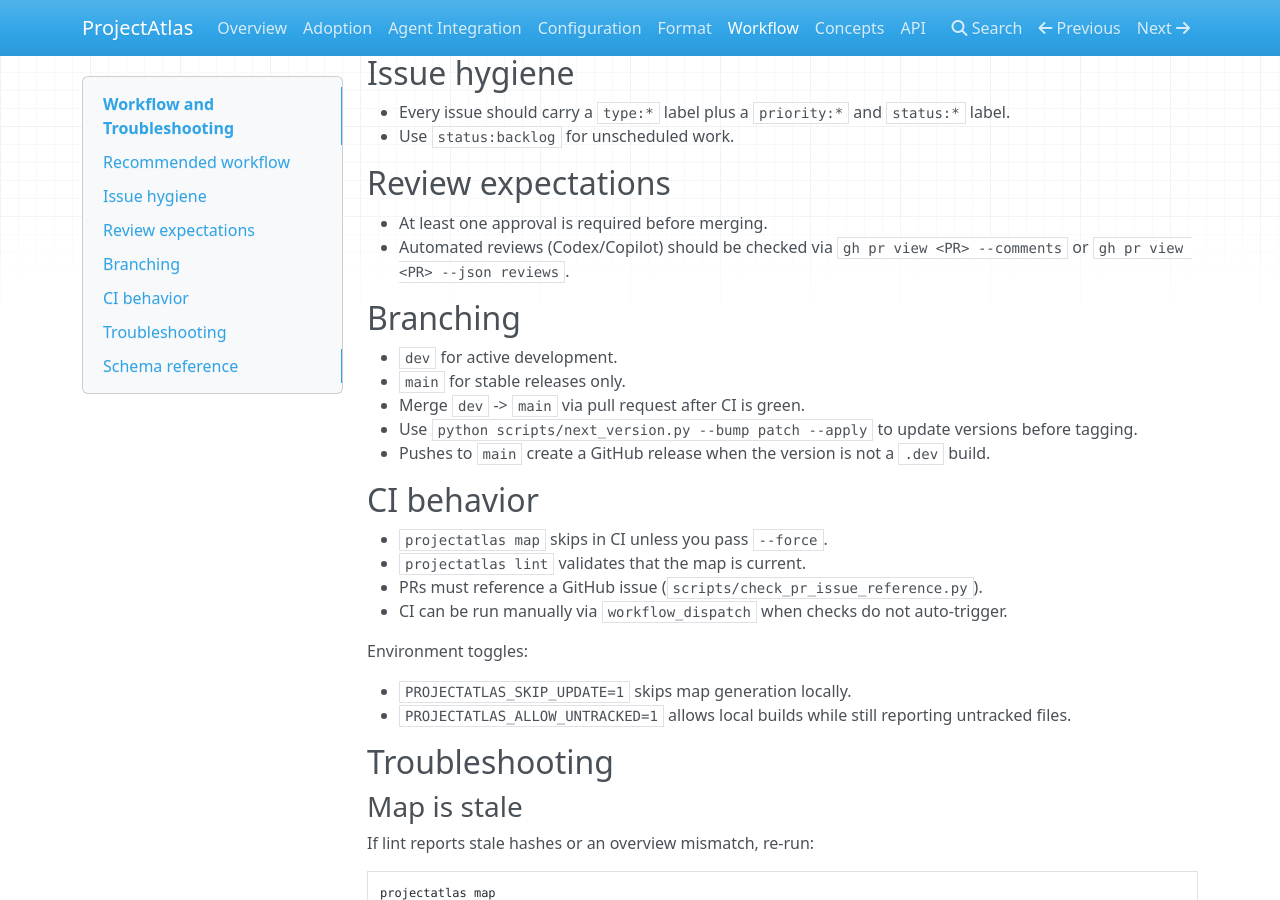
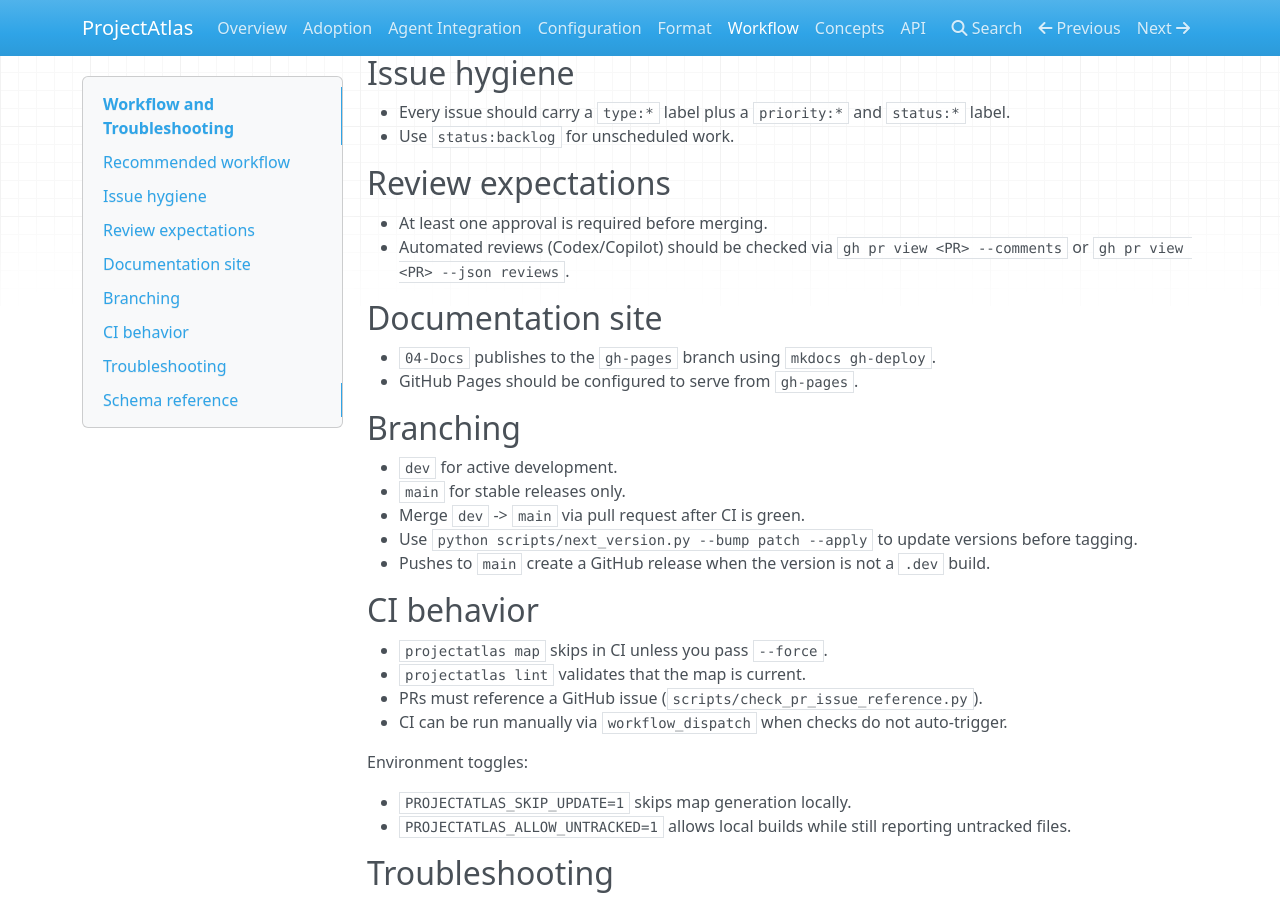
Before and after one commit to styler-ai/ProjectAtlas, an MkDocs documentation site: the page built from docs/workflow.md, in a window 1280 px wide and 900 px high, scrolled down 399 px. Built offline with MkDocs 1.6.1, drawn with Linux system fonts in a browser that asks for light colours; nearby versions of some CDN libraries.

Commit message:
feat(docs): publish docs site via gh-pages (#32)

```diff
--- a/docs/workflow.md
+++ b/docs/workflow.md
@@ -24,13 +24,18 @@
 - Automated reviews (Codex/Copilot) should be checked via `gh pr view <PR> --comments`
   or `gh pr view <PR> --json reviews`.
 
+## Documentation site
+
+- `04-Docs` publishes to the `gh-pages` branch using `mkdocs gh-deploy`.
+- GitHub Pages should be configured to serve from `gh-pages`.
+
 ## Branching
 
 - `dev` for active development.
 - `main` for stable releases only.
 - Merge `dev` -> `main` via pull request after CI is green.
 - Use `python scripts/next_version.py --bump patch --apply` to update versions before tagging.
- - Pushes to `main` create a GitHub release when the version is not a `.dev` build.
+- Pushes to `main` create a GitHub release when the version is not a `.dev` build.
 
 ## CI behavior
 
```
Also changed, not shown: 1 other file.
